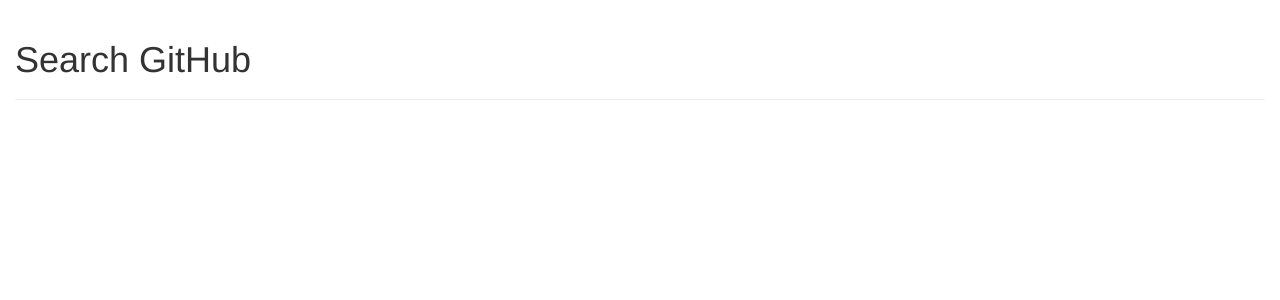
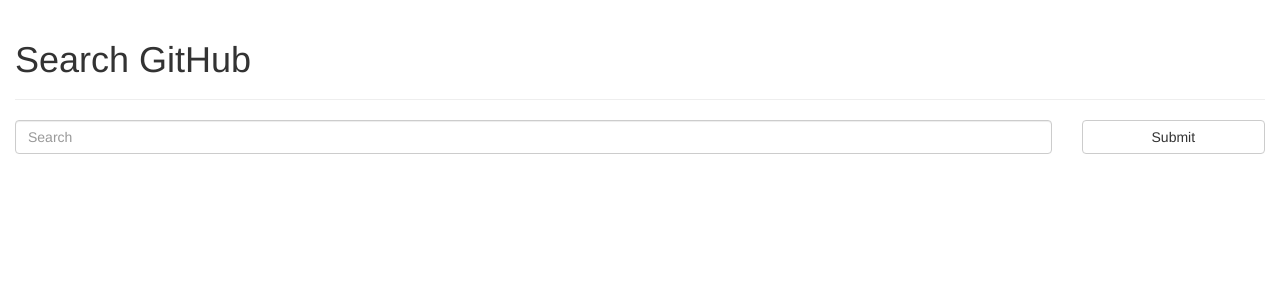
Before and after one commit to edgica/front-end-task, an Angular app in the folder edgica-app/: page /search in a window 1280 px wide. Shown: the top 300 px of the page. Built offline with nearby package versions, Linux system fonts and the light colour scheme.

Commit message:
add routing and move code to search-page component

```diff
--- a/edgica-app/src/app/app.component.html
+++ b/edgica-app/src/app/app.component.html
@@ -1,11 +1 @@
-<div class="container-fluid">
-  <div class="row">
-    <div class="col-xs-12 col-sm-12 col-md-12 col-lg-12">
-      <div class="page-header">
-        <h1>
-          {{title}}
-        </h1>
-      </div>
-    </div>
-  </div>
-</div>
+<router-outlet></router-outlet>
--- a/edgica-app/src/app/app.component.ts
+++ b/edgica-app/src/app/app.component.ts
@@ -6,5 +6,4 @@
   styleUrls: ['./app.component.scss']
 })
 export class AppComponent {
-  title = 'Search GitHub';
 }
--- /dev/null
+++ b/edgica-app/src/app/app.routing.ts
@@ -0,0 +1,15 @@
+import { Routes } from "@angular/router";
+
+import { AppSearchPageComponent } from "./search-page/components/search-page.component";
+
+export const appRoutes: Routes = [
+  {
+    path: '',
+    redirectTo: '/search',
+    pathMatch: 'full',
+  },
+  {
+    path: 'search',
+    component: AppSearchPageComponent,
+  },
+];
--- /dev/null
+++ b/edgica-app/src/app/search-page/components/search-page.component.html
@@ -0,0 +1,22 @@
+<div class="container-fluid">
+  <div class="row">
+    <div class="col-xs-12 col-sm-12 col-md-12 col-lg-12">
+      <!-- header -->
+      <div class="page-header">
+        <h1>
+          {{title}}
+        </h1>
+      </div>
+    </div>
+  </div>
+  <div class="row">
+    <div class="col-xs-8 col-sm-9 col-md-10 col-lg-10">
+      <div class="form-group">
+        <input type="text" class="form-control" placeholder="Search">
+      </div>
+    </div>
+    <div class="col-xs-4 col-sm-3 col-md-2 col-lg-2">
+      <button type="submit" class="btn btn-default btn-block">Submit</button>
+    </div>
+  </div>
+</div>
--- /dev/null
+++ b/edgica-app/src/app/search-page/components/search-page.component.ts
@@ -0,0 +1,10 @@
+import { Component } from '@angular/core';
+
+@Component({
+  selector: 'app-search-page',
+  templateUrl: './search-page.component.html',
+  styleUrls: ['./search-page.component.scss']
+})
+export class AppSearchPageComponent {
+  title = 'Search GitHub';
+}
```
Also changed, not shown: edgica-app/src/app/app.module.ts (+9 -3 lines), edgica-app/src/app/search-page/components/search-page.component.scss (added), 1 other file (tests, documents, lock files or other folders).
